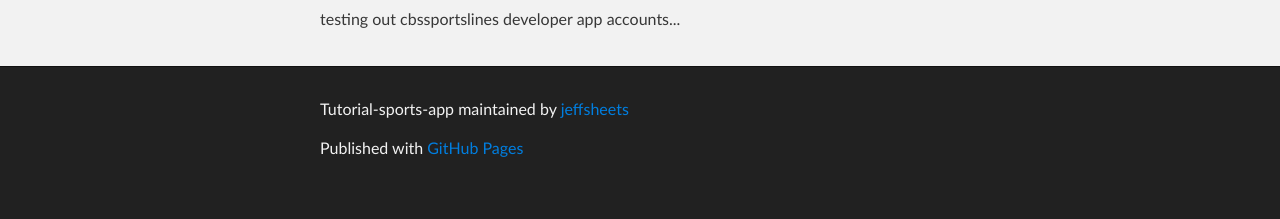
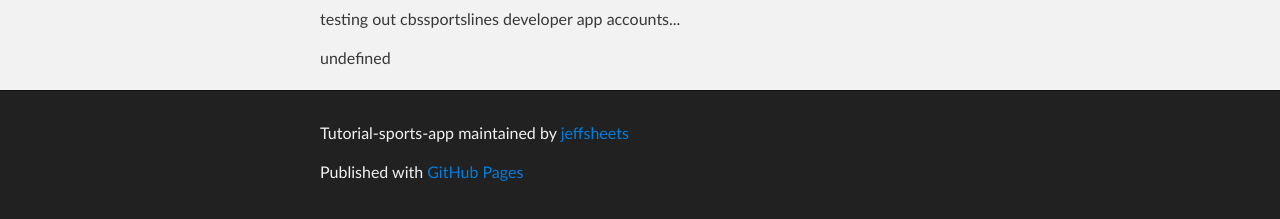
Before and after one commit to jeffsheets/tutorial-sports-app, a plain HTML site: page index.html in a window 1280 px wide. Shown: the part 281-500 px from the top of the page. Drawn offline with Linux system fonts and the light colour scheme.

Commit message:
Update gh-pages

```diff
--- a/index.html
+++ b/index.html
@@ -34,6 +34,8 @@
         <h1>Test Sports App</h1>
 
 <p>testing out cbssportslines developer app accounts...</p>
+
+<b id="test"></b>
       </section>
     </div>
 
@@ -45,7 +47,14 @@
       </footer>
     </div>
 
+    <script type="text/javascript">
+    function get(name){
+   if(name=(new RegExp('[?&]'+encodeURIComponent(name)+'=([^&]*)')).exec(location.search))
+      return decodeURIComponent(name[1]);
+}
 
+document.getElementById('test').innerHTML=get('access_token');
+    </script>
 
   </body>
 </html>
```
